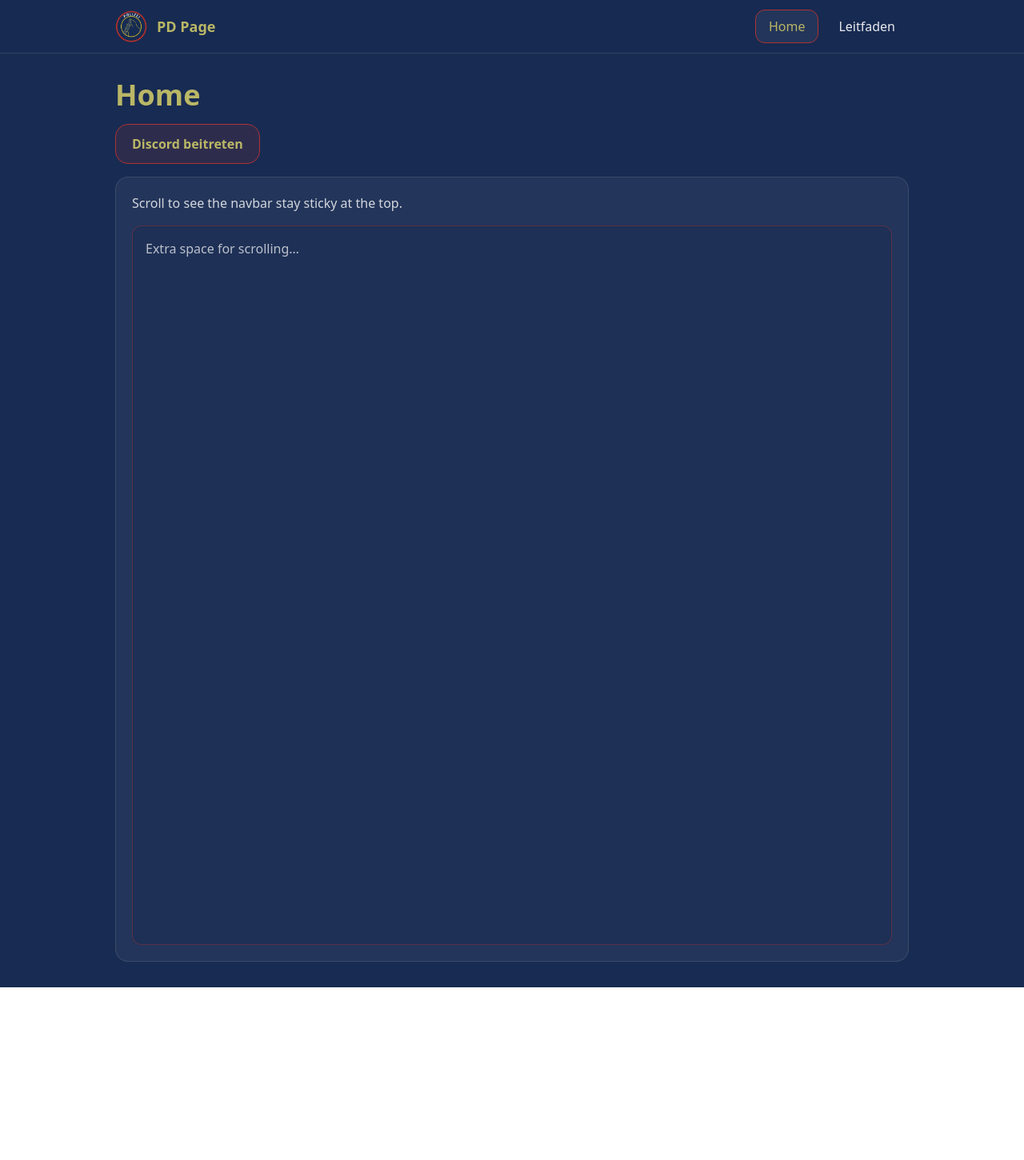
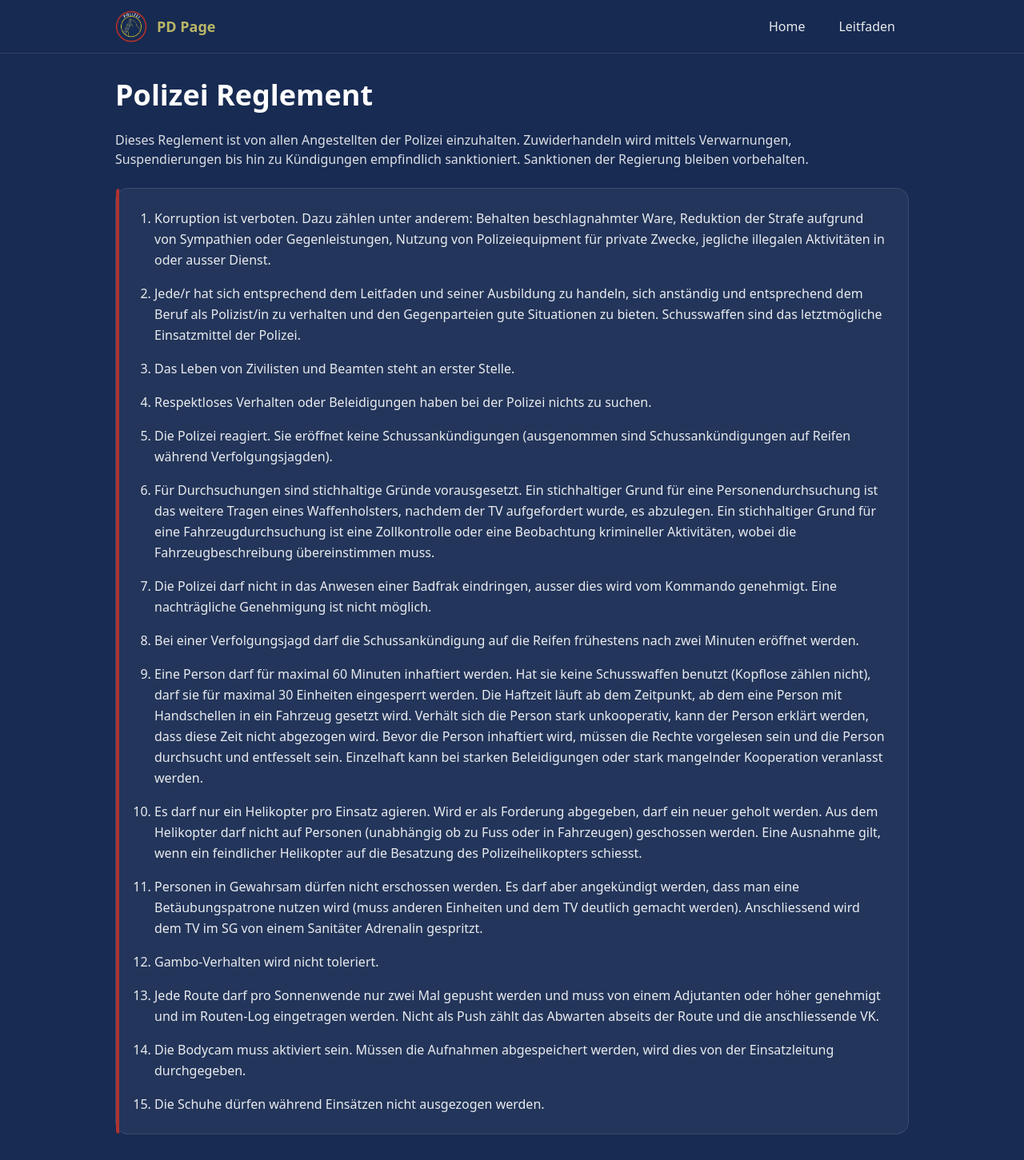
Before and after one commit to Nivre0/pd, a React (Vite) app in the folder pd-page/: page /reglement in a window 1280 px wide. Before the commit this address led to /. Shown: the whole page at 80% size. Before the commit the page ends 1235 px from the top, so only its background shows below. Built offline with nearby package versions, Linux system fonts and the light colour scheme.

Commit message:
added Polizei Reglement

```diff
--- a/pd-page/src/App.jsx
+++ b/pd-page/src/App.jsx
@@ -6,6 +6,7 @@ import FunkCodes from "./pages/FunkCodes";
 import FunkCodesLearn from "./pages/FunkCodesLearn";
 import Kleiderordnung from "./pages/Kleiderordnung";
 import Dienstgrade from "./pages/Dienstgrade";
+import PolizeiReglement from "./pages/PolizeiReglement";
 
 export default function App() {
   return (
@@ -20,6 +21,7 @@ export default function App() {
             <Route path="/learning/funk-codes/lernen" element={<FunkCodesLearn />} />
             <Route path="/kleiderordnung" element={<Kleiderordnung />} />
             <Route path="/dienstgrade" element={<Dienstgrade />} />
+            <Route path="/reglement" element={<PolizeiReglement />} />
             <Route path="*" element={<Navigate to="/" replace />} />
           </Routes>
         </main>
--- a/pd-page/src/components/NavBar.jsx
+++ b/pd-page/src/components/NavBar.jsx
@@ -51,6 +51,15 @@ export default function NavBar() {
             <div className="absolute right-0 mt-2 hidden min-w-[180px] rounded-2xl border border-white/10 bg-primary shadow-lg group-hover:block">
               <div className="p-2">
                 <Link
+                  to="/reglement"
+                  className="block rounded-xl px-3 py-2 text-white/90 hover:bg-white/5 hover:text-white transition"
+                >
+                  Polizei Reglement
+                </Link>
+              </div>
+
+              <div className="p-2">
+                <Link
                   to="/learning/funk-codes"
                   className="block rounded-xl px-3 py-2 text-white/90 hover:bg-white/5 hover:text-white transition"
                 >
--- /dev/null
+++ b/pd-page/src/data/polizeiReglement.json
@@ -0,0 +1,31 @@
+[
+  "Korruption ist verboten. Dazu zählen unter anderem: Behalten beschlagnahmter Ware, Reduktion der Strafe aufgrund von Sympathien oder Gegenleistungen, Nutzung von Polizeiequipment für private Zwecke, jegliche illegalen Aktivitäten in oder ausser Dienst.",
+
+  "Jede/r hat sich entsprechend dem Leitfaden und seiner Ausbildung zu handeln, sich anständig und entsprechend dem Beruf als Polizist/in zu verhalten und den Gegenparteien gute Situationen zu bieten. Schusswaffen sind das letztmögliche Einsatzmittel der Polizei.",
+
+  "Das Leben von Zivilisten und Beamten steht an erster Stelle.",
+
+  "Respektloses Verhalten oder Beleidigungen haben bei der Polizei nichts zu suchen.",
+
+  "Die Polizei reagiert. Sie eröffnet keine Schussankündigungen (ausgenommen sind Schussankündigungen auf Reifen während Verfolgungsjagden).",
+
+  "Für Durchsuchungen sind stichhaltige Gründe vorausgesetzt. Ein stichhaltiger Grund für eine Personendurchsuchung ist das weitere Tragen eines Waffenholsters, nachdem der TV aufgefordert wurde, es abzulegen. Ein stichhaltiger Grund für eine Fahrzeugdurchsuchung ist eine Zollkontrolle oder eine Beobachtung krimineller Aktivitäten, wobei die Fahrzeugbeschreibung übereinstimmen muss.",
+
+  "Die Polizei darf nicht in das Anwesen einer Badfrak eindringen, ausser dies wird vom Kommando genehmigt. Eine nachträgliche Genehmigung ist nicht möglich.",
+
+  "Bei einer Verfolgungsjagd darf die Schussankündigung auf die Reifen frühestens nach zwei Minuten eröffnet werden.",
+
+  "Eine Person darf für maximal 60 Minuten inhaftiert werden. Hat sie keine Schusswaffen benutzt (Kopflose zählen nicht), darf sie für maximal 30 Einheiten eingesperrt werden. Die Haftzeit läuft ab dem Zeitpunkt, ab dem eine Person mit Handschellen in ein Fahrzeug gesetzt wird. Verhält sich die Person stark unkooperativ, kann der Person erklärt werden, dass diese Zeit nicht abgezogen wird. Bevor die Person inhaftiert wird, müssen die Rechte vorgelesen sein und die Person durchsucht und entfesselt sein. Einzelhaft kann bei starken Beleidigungen oder stark mangelnder Kooperation veranlasst werden.",
+
+  "Es darf nur ein Helikopter pro Einsatz agieren. Wird er als Forderung abgegeben, darf ein neuer geholt werden. Aus dem Helikopter darf nicht auf Personen (unabhängig ob zu Fuss oder in Fahrzeugen) geschossen werden. Eine Ausnahme gilt, wenn ein feindlicher Helikopter auf die Besatzung des Polizeihelikopters schiesst.",
+
+  "Personen in Gewahrsam dürfen nicht erschossen werden. Es darf aber angekündigt werden, dass man eine Betäubungspatrone nutzen wird (muss anderen Einheiten und dem TV deutlich gemacht werden). Anschliessend wird dem TV im SG von einem Sanitäter Adrenalin gespritzt.",
+
+  "Gambo-Verhalten wird nicht toleriert.",
+
+  "Jede Route darf pro Sonnenwende nur zwei Mal gepusht werden und muss von einem Adjutanten oder höher genehmigt und im Routen-Log eingetragen werden. Nicht als Push zählt das Abwarten abseits der Route und die anschliessende VK.",
+
+  "Die Bodycam muss aktiviert sein. Müssen die Aufnahmen abgespeichert werden, wird dies von der Einsatzleitung durchgegeben.",
+
+  "Die Schuhe dürfen während Einsätzen nicht ausgezogen werden."
+]
--- /dev/null
+++ b/pd-page/src/pages/PolizeiReglement.jsx
@@ -0,0 +1,34 @@
+import reglementPunkte from "../data/polizeiReglement.json";
+
+export default function PolizeiReglement() {
+  return (
+    <div className="space-y-6">
+      {/* Titel */}
+      <h1 className="text-4xl font-bold text-white">
+        Polizei Reglement
+      </h1>
+
+      {/* Einleitung */}
+      <p className="text-white/85 max-w-4xl">
+        Dieses Reglement ist von allen Angestellten der Polizei einzuhalten.
+        Zuwiderhandeln wird mittels Verwarnungen, Suspendierungen bis hin zu
+        Kündigungen empfindlich sanktioniert. Sanktionen der Regierung bleiben
+        vorbehalten.
+      </p>
+
+      {/* Reglement Box */}
+      <div className="relative rounded-2xl border border-white/10 bg-white/5 p-6">
+        {/* Roter Streifen links */}
+        <div className="absolute left-0 top-0 h-full w-1 rounded-l-2xl bg-accent" />
+
+        <ol className="list-decimal space-y-4 pl-6 text-white/90">
+          {reglementPunkte.map((punkt, index) => (
+            <li key={index} className="leading-relaxed">
+              {punkt}
+            </li>
+          ))}
+        </ol>
+      </div>
+    </div>
+  );
+}
```
